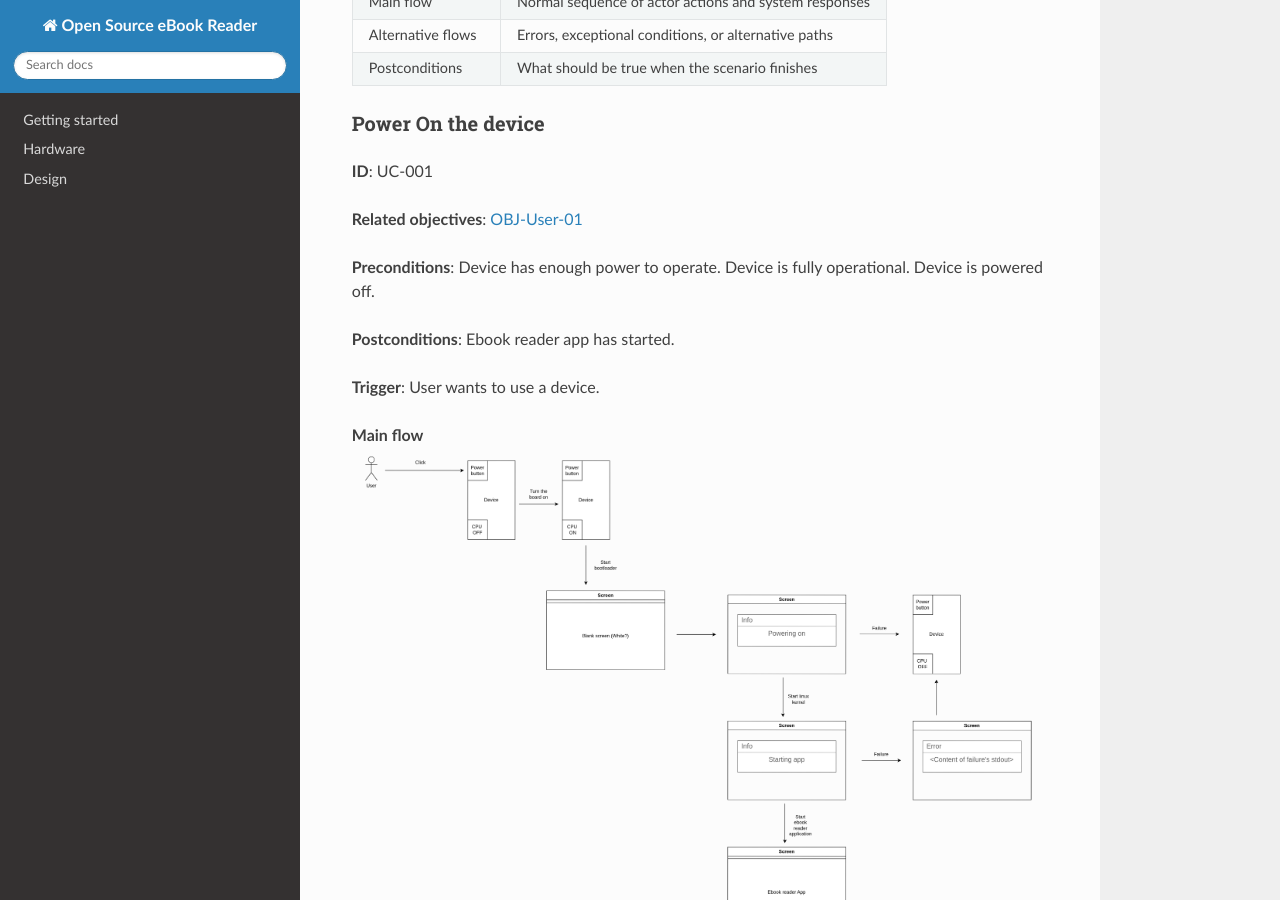
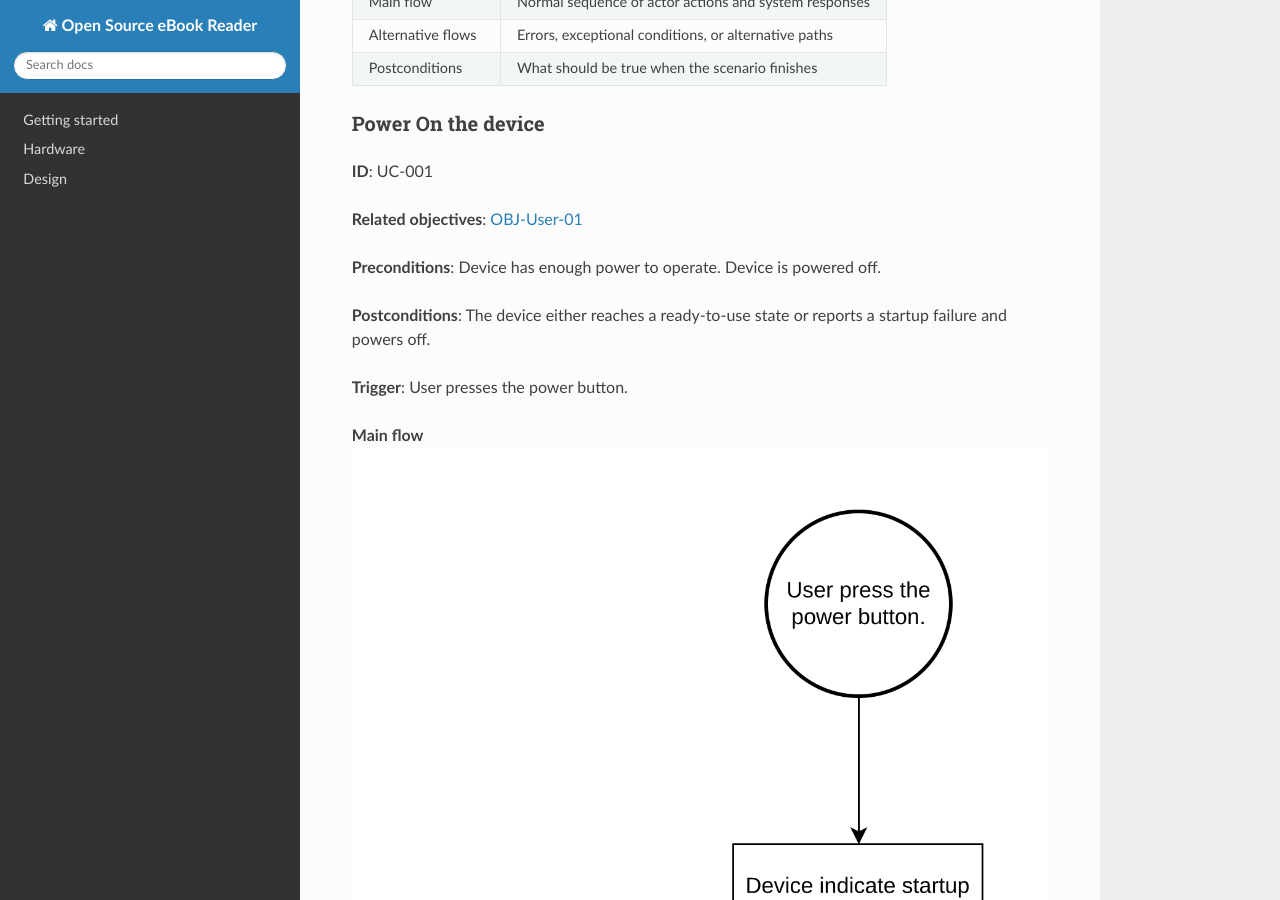
Before and after one commit to KubaTaba1uga/open_source_ebook_reader, a Sphinx documentation site: the page built from docs/design/01_concept_of_operations.md, in a window 1280 px wide and 900 px high, scrolled down 835 px. Built offline with Sphinx 7.4.7 and the Read the Docs theme 3.1.0, drawn with Linux system fonts in a browser that asks for light colours.

```diff
--- a/docs/design/01_concept_of_operations.md
+++ b/docs/design/01_concept_of_operations.md
@@ -32,11 +32,11 @@ The structure of use case is pretty simple, each use case contain multiple field
 
 **Related objectives**: [OBJ-User-01](/design/00_stakeholders.md#OBJ-User-01)
 
-**Preconditions**: Device has enough power to operate. Device is fully operational. Device is powered off.
+**Preconditions**: Device has enough power to operate. Device is powered off.
 
-**Postconditions**: Ebook reader app has started.
+**Postconditions**: The device either reaches a ready-to-use state or reports a startup failure and powers off.
 
-**Trigger**: User wants to use a device.
+**Trigger**: User presses the power button.
 
 **Main flow**
 ![Main Flow](/design/assets/UC-001.png)
```
Also changed, not shown: docs/design/assets/UC-001.png, 2 other files.
